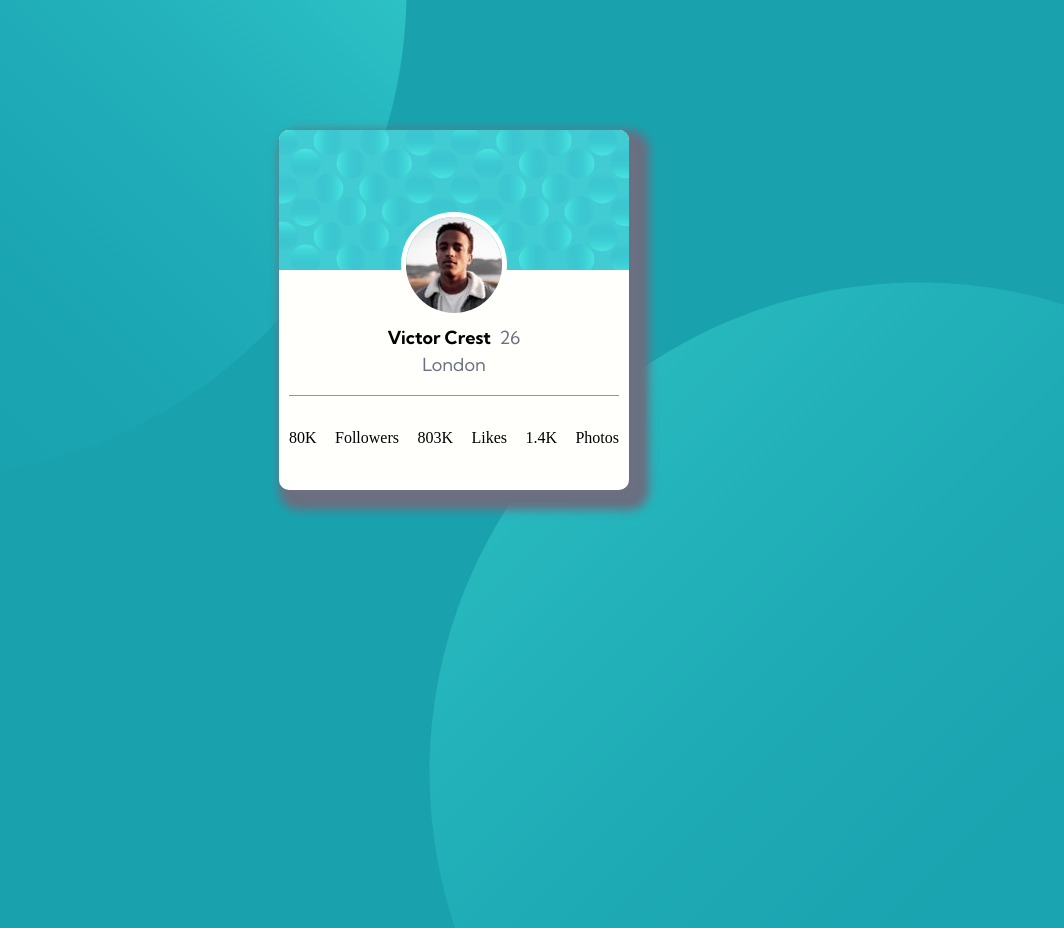
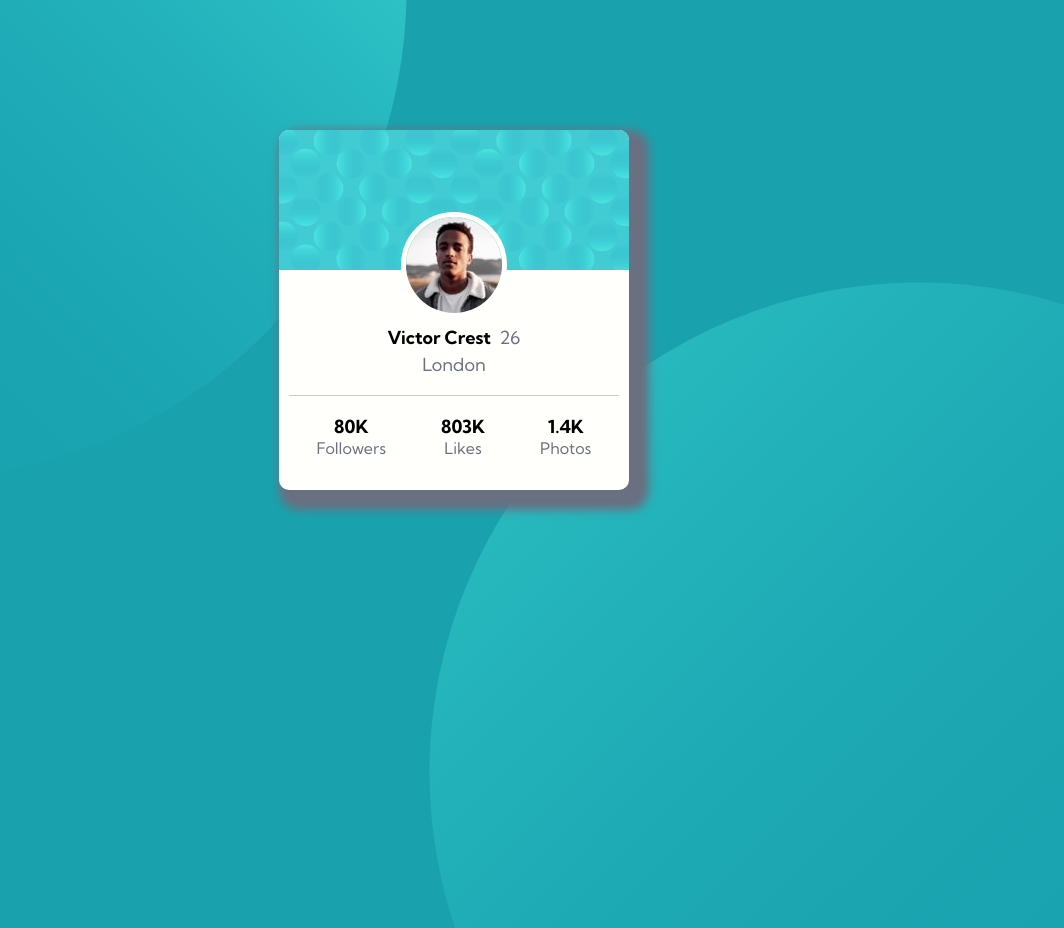
Before and after one commit to Soooomininini/new_frontend_challenge, a plain HTML site: page index.html in a window 1280 px wide. Shown: the top 928 px of the page, without its empty margins (171-1235 px from the left). Drawn offline with Linux system fonts and the light colour scheme.

Commit message:
almost done!

```diff
--- a/index.html
+++ b/index.html
@@ -20,6 +20,8 @@
 </head>
 <body>
 
+
+<!-- background -->
   <div class="bg-pattern-top">
     <img src="images\bg-pattern-top.svg" alt="">
   </div>
@@ -30,6 +32,7 @@
     <div class="card-contents">
       <img src="images\image-victor.jpg" alt="">
 
+<!-- card inside -->
       <div class="contents">
         <div class="info">
           <div class="nameAge">
@@ -40,24 +43,20 @@
           </div>
         </div>
         <div class="follow">
-          <div class="1st">
-            80K
+          <div class="first">
+            <span class="bigLetters">80K</span><br>
+            <span class="smallLetters">Followers</span>
           </div>
-          <div class="smallLetters">
-            Followers
+          <div class="second">
+            <span class="bigLetters">803K</span><br>
+            <span class="smallLetters">Likes</span>
           </div>
-          <div class="bigLetters">
-            803K
+          <div class="third">
+            <span class="bigLetters">1.4K</span><br>
+            <span class="smallLetters">Photos</span>
           </div>
-          <div class="smallLetters">
-            Likes
           </div>
-          <div class="bigLetters">
-            1.4K
-          </div>
-          <div class="smallLetters">
-            Photos
-          </div>
+
         </div>
 
       </div>
--- a/styles.css
+++ b/styles.css
@@ -70,14 +70,24 @@ body{
 
 .follow{
   align-items: flex-end;
-  border-top: 1px solid hsl(0, 0%, 59%);
+  border-top: 1px solid hsla(0, 0%, 59%, 0.5);
   display: flex;
   justify-content: space-between;
-  padding-top: 10%;
+  padding-top: 3%;
 }
+
+.first, .second, .third{
+  text-align: center;
+  margin: 0 auto;
+  padding: 10px;
+}
+
 .bigLetters{
-
+  font-family: 'Kumbh Sans', sans-serif;
+  font-size: 18px;
+  font-weight: bold;
 }
 .smallLetters{
-
+  font-family: 'Kumbh Sans', sans-serif;
+  color: hsl(227, 10%, 46%);
 }
```
